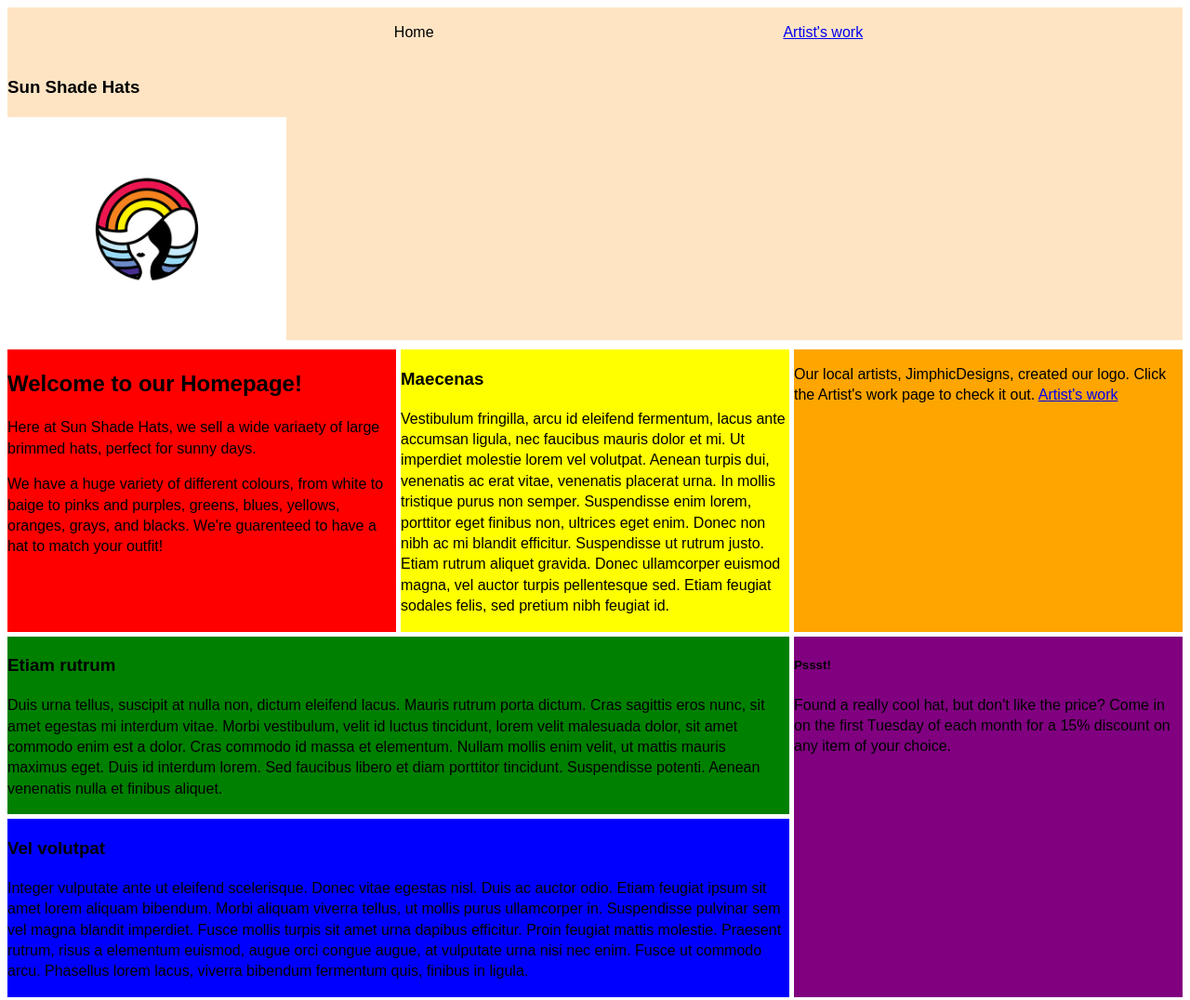
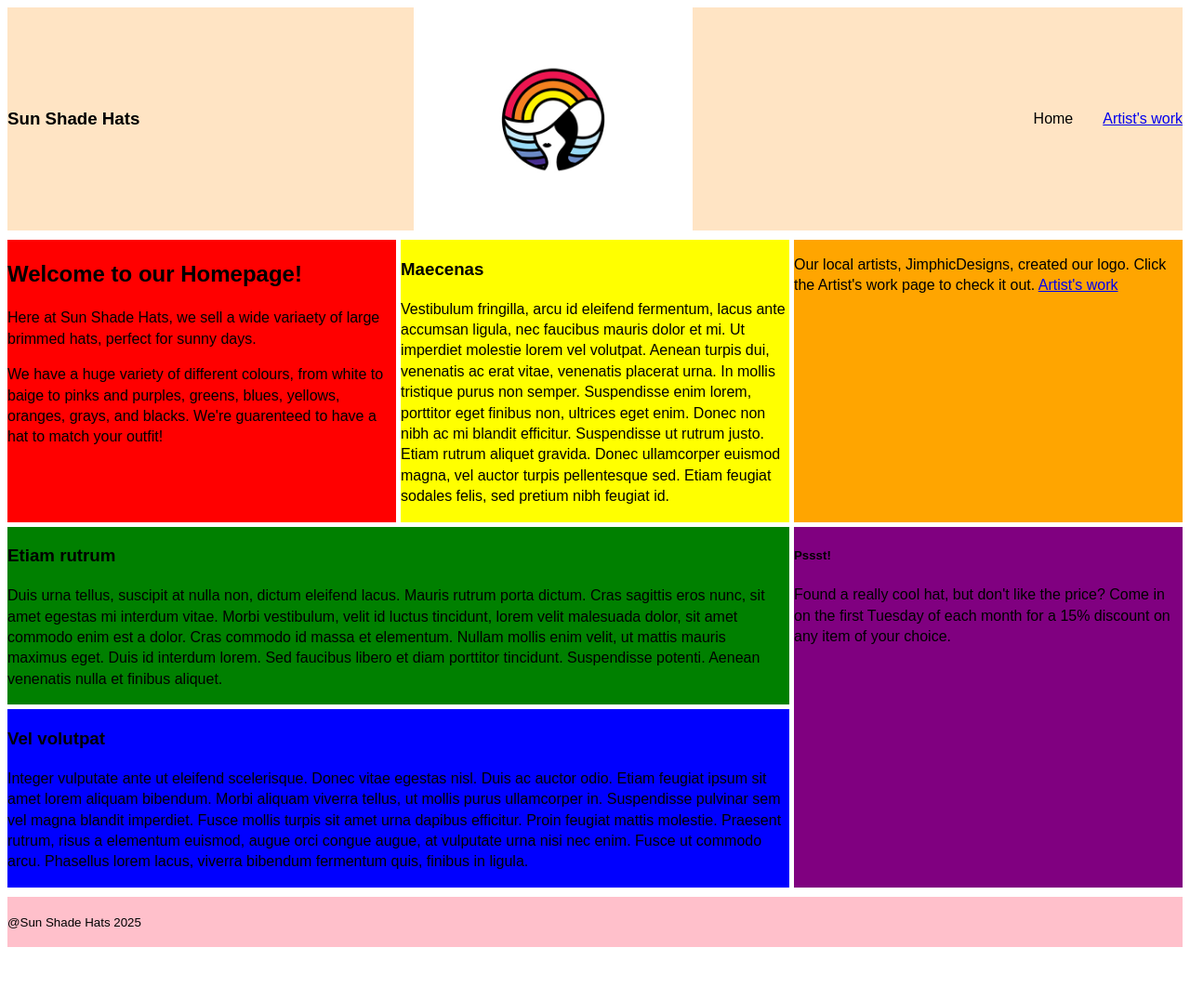
Before and after one commit to KSilver7/comp2081, a plain HTML site: page assignment-1/index.html in a window 1280 px wide. Shown: the top 1076 px of the page at 93% size. After the commit the page ends 1027 px from the top, so only its background shows below. Drawn offline with Linux system fonts and the light colour scheme.

Commit message:
It kind of works! the picture is in the middle, title on the left, "links" on the right

```diff
--- a/assignment-1/css/style.css
+++ b/assignment-1/css/style.css
@@ -71,30 +71,31 @@ header {
     flex-direction: row;
     justify-content: stretch;
     align-items: center; */
-    display: grid;
+    /* display: grid;
     grid-column: 1 / 3;
-    grid-row: 1;
+    grid-row: 1; */
     grid-area: head;
     background-color: bisque;
     width: 100%;
-    /* grid-template-areas:
-    "logo s-name ul"; */
+
 }
 /* .s-name{
-    grid-area: s-name;
+
 }
 .logo {
-    grid-area: logo;
+
 }
 ul {
-    grid-area: ul;
+
 } */
 /**/
-header nav {
-    /* display: flex;
-    flex-direction: row; */
-    display: grid;
-    grid-column: 1 / 3;
+nav {
+    display: flex;
+    flex-direction: row;
+    justify-content: space-between;
+    align-items: center;
+    /* display: grid;
+    grid-column: 1 / 3; */
     background-color: bisque;
     width: 100%;
 
```
